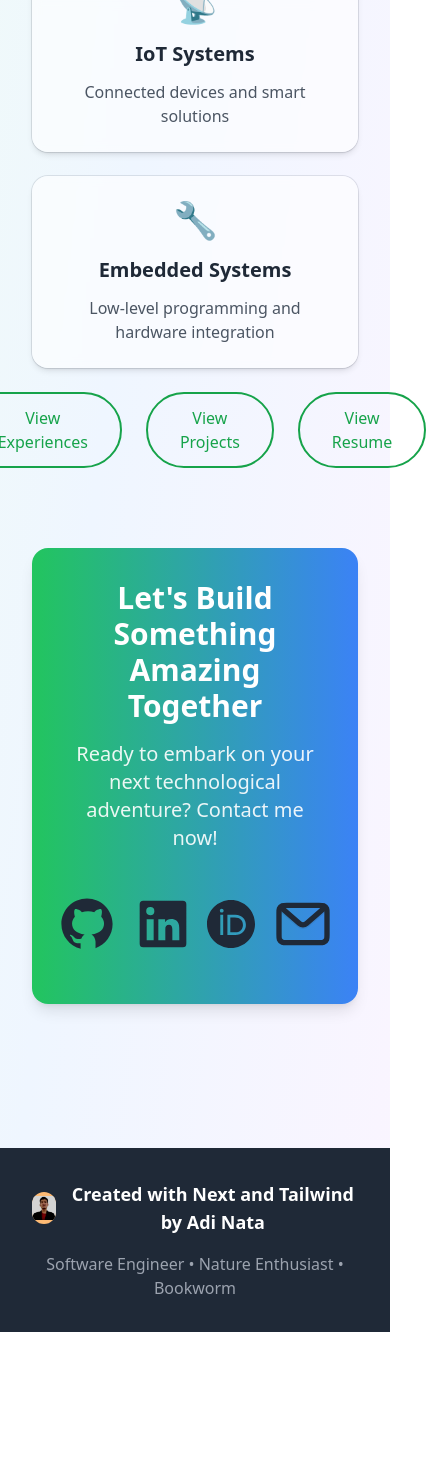
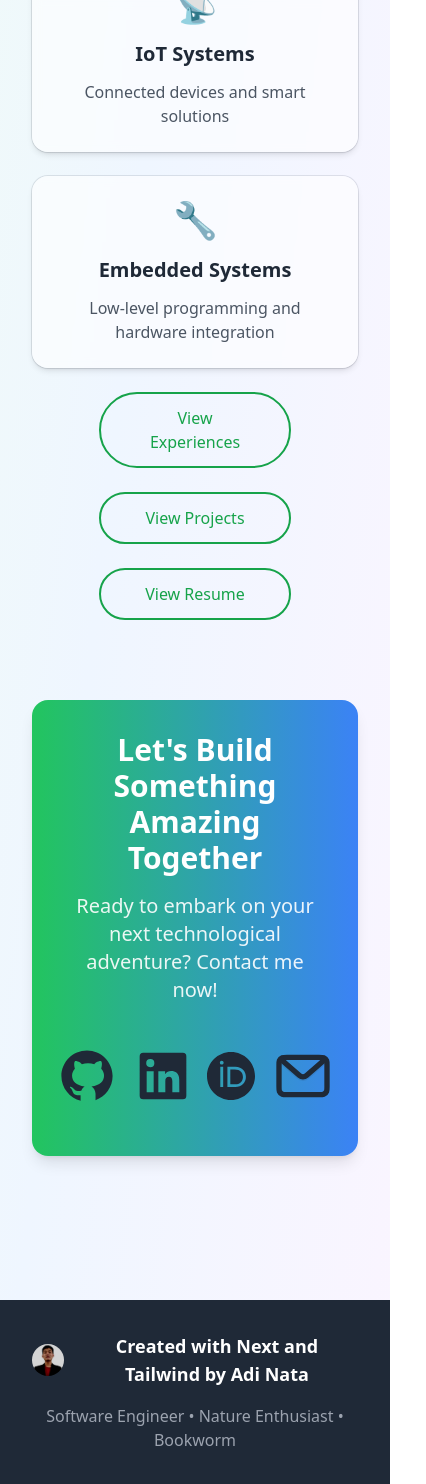
Before and after one commit to adinata15/personal-portfolio, a Next.js app: page / in a window 390 px wide. Shown: the part 2176-3660 px from the top of the page, 426 px wide, since content can reach past the window. Before the commit the page ends 3508 px from the top, so only its background shows below. Built offline with nearby package versions, Linux system fonts and the light colour scheme.

Commit message:
Fix buttons and portrait alignment on mobile

```diff
--- a/app/page.tsx
+++ b/app/page.tsx
@@ -250,7 +250,7 @@ export default function MainPage() {
                             </div>
                         ))}
                     </div>
-                    <div className="flex w-full justify-center my-6 gap-6">
+                    <div className="grid w-full place-items-center my-6 grid-col-1 md:grid-cols-3 gap-6">
                         <button
                             onClick={() => triggerHref('/experiences')}
                             className="px-8 py-3 w-48 border-2 border-green-600 text-green-600 rounded-full hover:bg-green-600 hover:text-white dark:border-green-400 dark:text-green-400 dark:hover:bg-green-400 dark:hover:text-gray-900 transition-colors"
@@ -303,7 +303,7 @@ export default function MainPage() {
             <footer className="bg-gray-800 dark:bg-gray-900 text-white py-8 px-8 mt-20">
                 <div className="max-w-6xl mx-auto text-center">
                     <div className="flex items-center justify-center space-x-3 mb-4">
-                        <div className="w-8 h-8 bg-orange-300 rounded-full flex items-center justify-center overflow-hidden">
+                        <div className="w-8 h-8 min-w-8 bg-orange-300 rounded-full flex items-center justify-center overflow-hidden">
                             <Image
                                 src="/images/personal.jpeg"
                                 alt="Personal Portrait"
```
